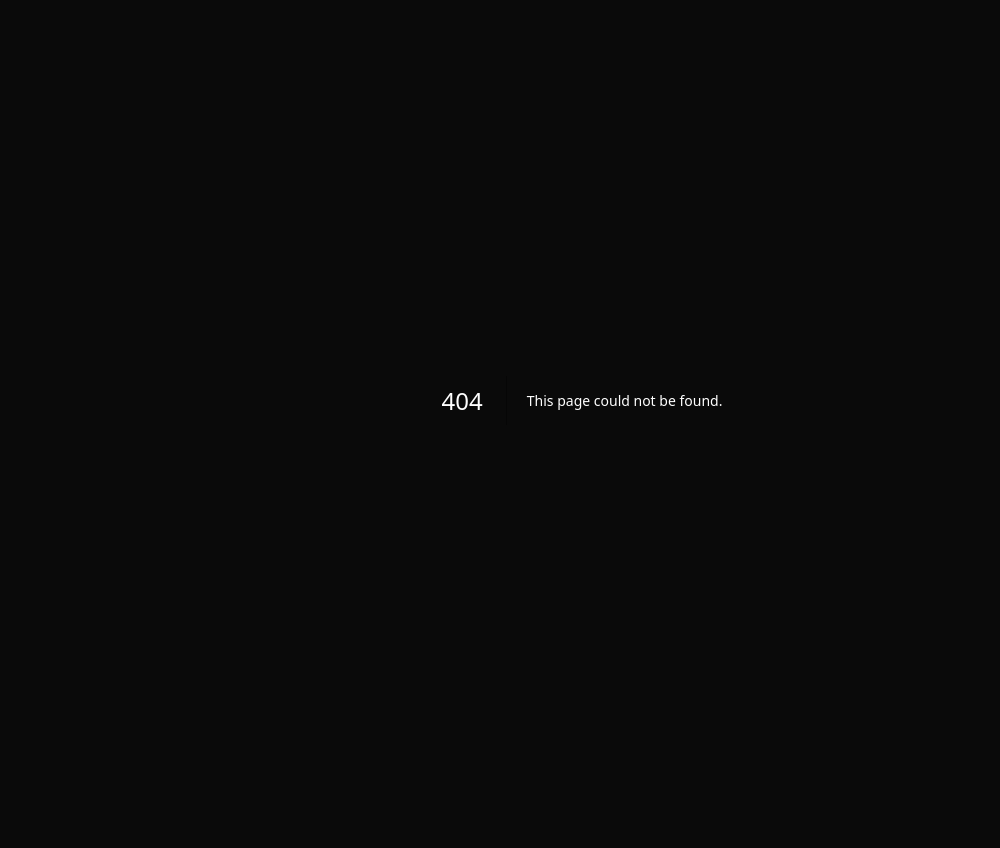
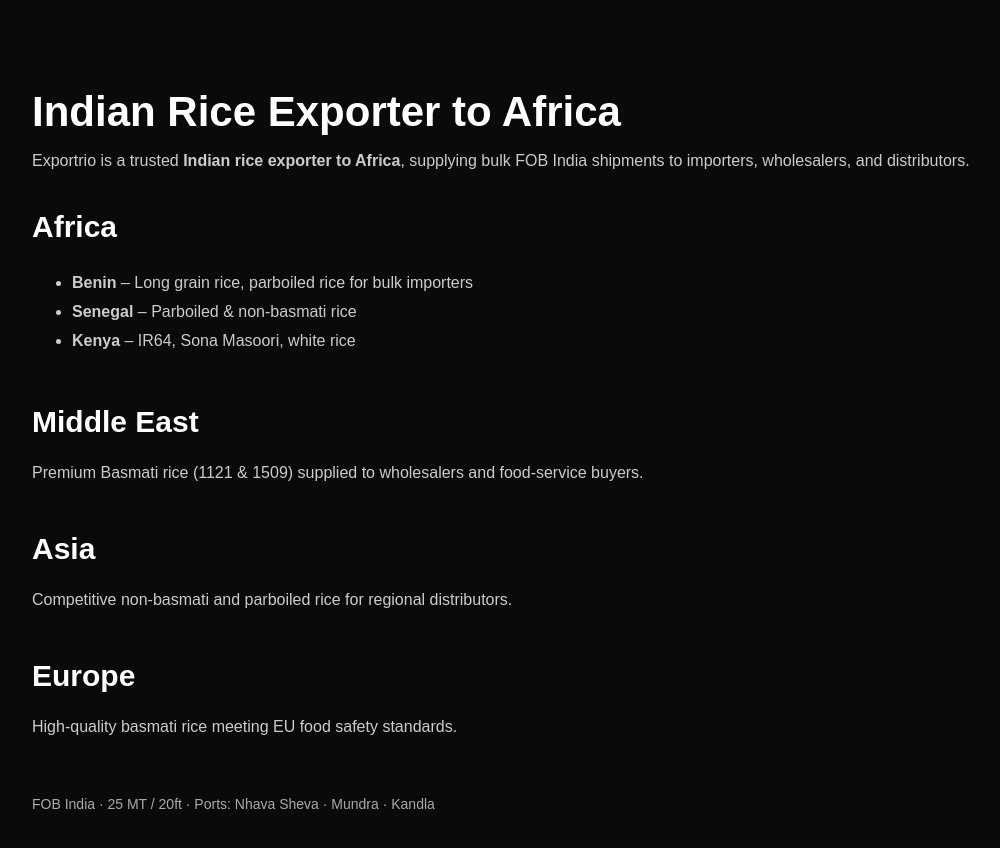
Before and after one commit to shridharsavanoor95-glitch/exportrio-live2, a Next.js app: page /markets in a window 1280 px wide. Before the commit this address had no page. Shown: the top 848 px of the page, without its empty margins (58-1058 px from the left). Before the commit the page ends 800 px from the top, so only its background shows below. Built offline with nearby package versions, Linux system fonts and the light colour scheme.

Commit message:
Create page.js

```diff
--- /dev/null
+++ b/app/markets/page.js
@@ -0,0 +1,59 @@
+export default function MarketsPage() {
+  return (
+    <main style={{ padding: "60px 40px", maxWidth: 1100, margin: "0 auto" }}>
+      <h1 style={{ fontSize: 42, marginBottom: 10 }}>
+        Indian Rice Exporter to Africa
+      </h1>
+
+      <p style={{ color: "#ccc", marginBottom: 40 }}>
+        Exportrio is a trusted <strong>Indian rice exporter to Africa</strong>,
+        supplying bulk FOB India shipments to importers, wholesalers, and
+        distributors.
+      </p>
+
+      {/* AFRICA */}
+      <section style={{ marginBottom: 50 }}>
+        <h2 style={{ fontSize: 30 }}>Africa</h2>
+        <ul style={{ color: "#ccc", marginTop: 20, lineHeight: 1.8 }}>
+          <li>
+            <strong>Benin</strong> – Long grain rice, parboiled rice for bulk
+            importers
+          </li>
+          <li>
+            <strong>Senegal</strong> – Parboiled & non-basmati rice
+          </li>
+          <li>
+            <strong>Kenya</strong> – IR64, Sona Masoori, white rice
+          </li>
+        </ul>
+      </section>
+
+      {/* OTHER REGIONS */}
+      <section style={{ marginBottom: 50 }}>
+        <h2 style={{ fontSize: 30 }}>Middle East</h2>
+        <p style={{ color: "#ccc" }}>
+          Premium Basmati rice (1121 & 1509) supplied to wholesalers and
+          food-service buyers.
+        </p>
+      </section>
+
+      <section style={{ marginBottom: 50 }}>
+        <h2 style={{ fontSize: 30 }}>Asia</h2>
+        <p style={{ color: "#ccc" }}>
+          Competitive non-basmati and parboiled rice for regional distributors.
+        </p>
+      </section>
+
+      <section>
+        <h2 style={{ fontSize: 30 }}>Europe</h2>
+        <p style={{ color: "#ccc" }}>
+          High-quality basmati rice meeting EU food safety standards.
+        </p>
+      </section>
+
+      <p style={{ marginTop: 60, color: "#aaa", fontSize: 14 }}>
+        FOB India · 25 MT / 20ft · Ports: Nhava Sheva · Mundra · Kandla
+      </p>
+    </main>
+  );
+}
```
